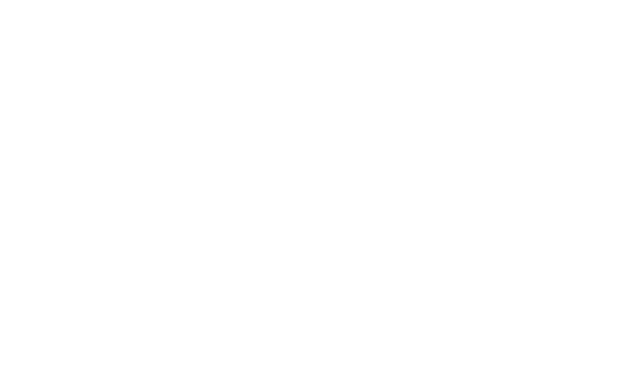
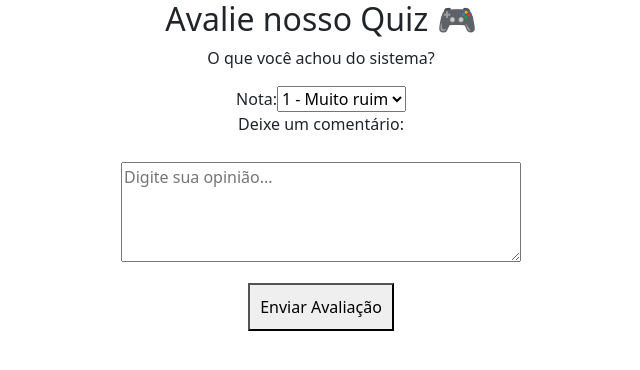
Before and after one commit to ErickGrisoste/VeioPorQueQuizz, an Angular app in the folder VeioPorqueQuizz/: page /avaliacao in a window 1280 px wide. Before the commit this address led to /. Shown: the top 370 px of the page, without its empty margins (319-959 px from the left). Built offline with nearby package versions, Linux system fonts and the light colour scheme.

Commit message:
form avaliacao

```diff
--- a/VeioPorqueQuizz/src/app/app.routes.ts
+++ b/VeioPorqueQuizz/src/app/app.routes.ts
@@ -8,6 +8,7 @@ import { Sobre } from './pages/sobre/sobre';
 import { CriarQuiz } from './pages/criar-quiz/criar-quiz';
 import { CriarPergunta } from './pages/criar-pergunta/criar-pergunta';
 import { ListarQuizzes } from './pages/listar-quiz/listar-quiz';
+import { Avaliacao } from './pages/avaliacao/avaliacao';
 
 export const serverRoutes: Routes = [];
 
@@ -21,5 +22,6 @@ export const routes: Routes = [
   { path: 'sobre', component: Sobre },
   { path: 'criar-quiz', component: CriarQuiz },
   { path: 'criar-pergunta', component: CriarPergunta },
-  { path: 'quizzes', component: ListarQuizzes }
+  { path: 'quizzes', component: ListarQuizzes },
+  { path: 'avaliacao', component: Avaliacao }
 ];
--- /dev/null
+++ b/VeioPorqueQuizz/src/app/pages/avaliacao/avaliacao.css
@@ -0,0 +1,17 @@
+.avaliacao-container {
+  width: 400px;
+  margin: auto;
+  text-align: center;
+}
+
+textarea {
+  width: 100%;
+  height: 100px;
+  margin-top: 10px;
+}
+
+button {
+  margin-top: 15px;
+  padding: 10px;
+  cursor: pointer;
+}
--- /dev/null
+++ b/VeioPorqueQuizz/src/app/pages/avaliacao/avaliacao.html
@@ -0,0 +1,20 @@
+<div class="avaliacao-container">
+  <h2>Avalie nosso Quiz 🎮</h2>
+
+  <p>O que você achou do sistema?</p>
+
+  <label>Nota:</label>
+  <select>
+    <option value="1">1 - Muito ruim</option>
+    <option value="2">2 - Ruim</option>
+    <option value="3">3 - Regular</option>
+    <option value="4">4 - Bom</option>
+    <option value="5">5 - Excelente</option>
+  </select>
+
+  <p>Deixe um comentário:</p>
+
+  <textarea placeholder="Digite sua opinião..."></textarea>
+
+  <button (click)="enviarAvaliacao()">Enviar Avaliação</button>
+</div>
--- /dev/null
+++ b/VeioPorqueQuizz/src/app/pages/avaliacao/avaliacao.ts
@@ -0,0 +1,25 @@
+import { Component } from '@angular/core';
+
+@Component({
+  selector: 'app-avaliacao',
+  templateUrl: './avaliacao.html',
+  styleUrls: ['./avaliacao.css']
+})
+
+export class Avaliacao {
+
+  nota: number = 0;
+  comentario: string = '';
+
+  enviarAvaliacao() {
+
+    const avaliacao = {
+      nota: this.nota,
+      comentario: this.comentario
+    };
+
+    console.log("Avaliação enviada:", avaliacao);
+
+    alert("Obrigado pela sua avaliação!");
+  }
+}
--- a/VeioPorqueQuizz/src/app/pages/resultado/resultado.html
+++ b/VeioPorqueQuizz/src/app/pages/resultado/resultado.html
@@ -24,6 +24,10 @@
         Ver Ranking
       </button>
 
+      <button class="btn btn-outline-dark btn-lg" routerLink="/avaliacao">
+        Avalie nosso Quiz
+      </button>
+
       <button class="btn btn-outline-dark btn-lg" routerLink="/home">
         Voltar para Home
       </button>
```
Also changed, not shown: VeioPorqueQuizz/src/app/pages/home/home.html (line endings or trailing spaces), 1 other file (tests, documents, lock files or other folders).
